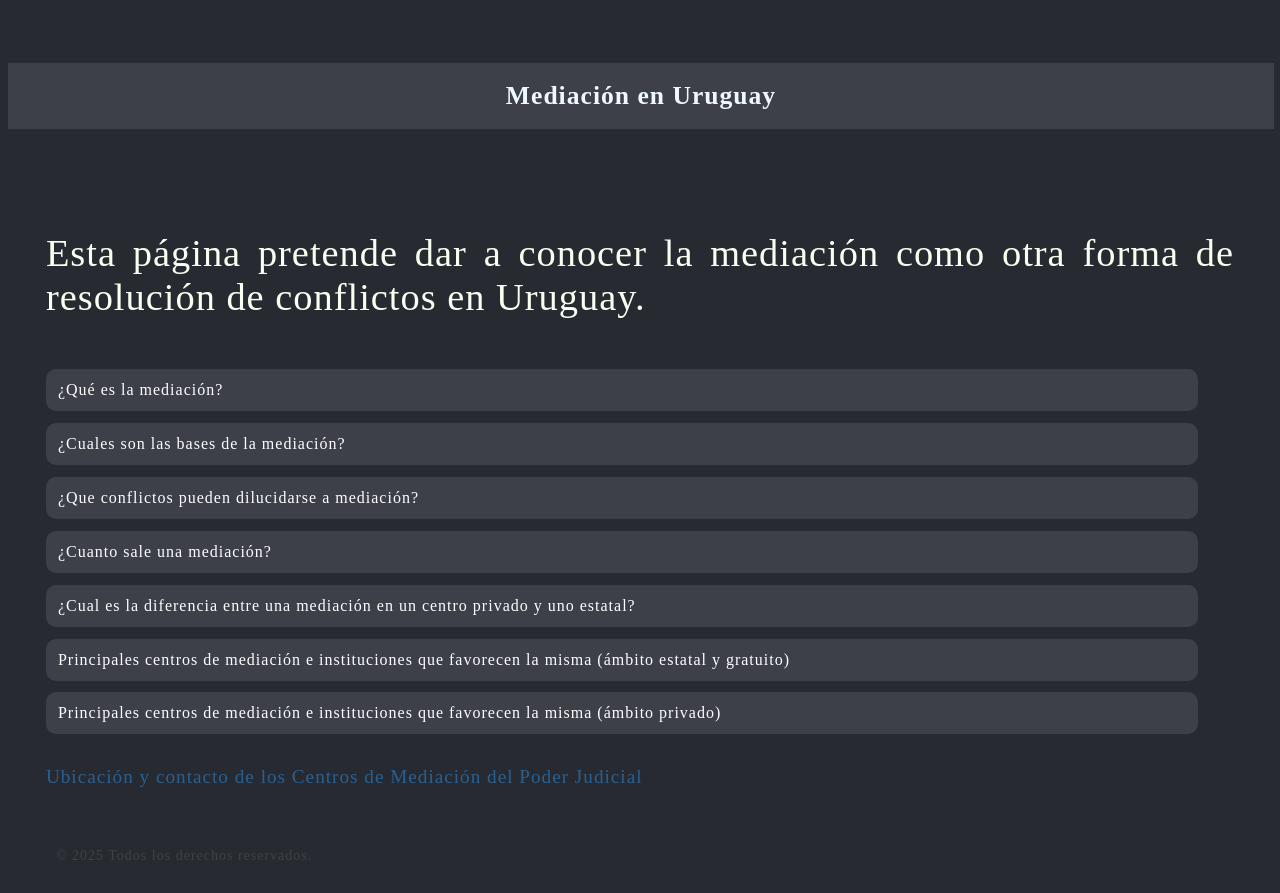
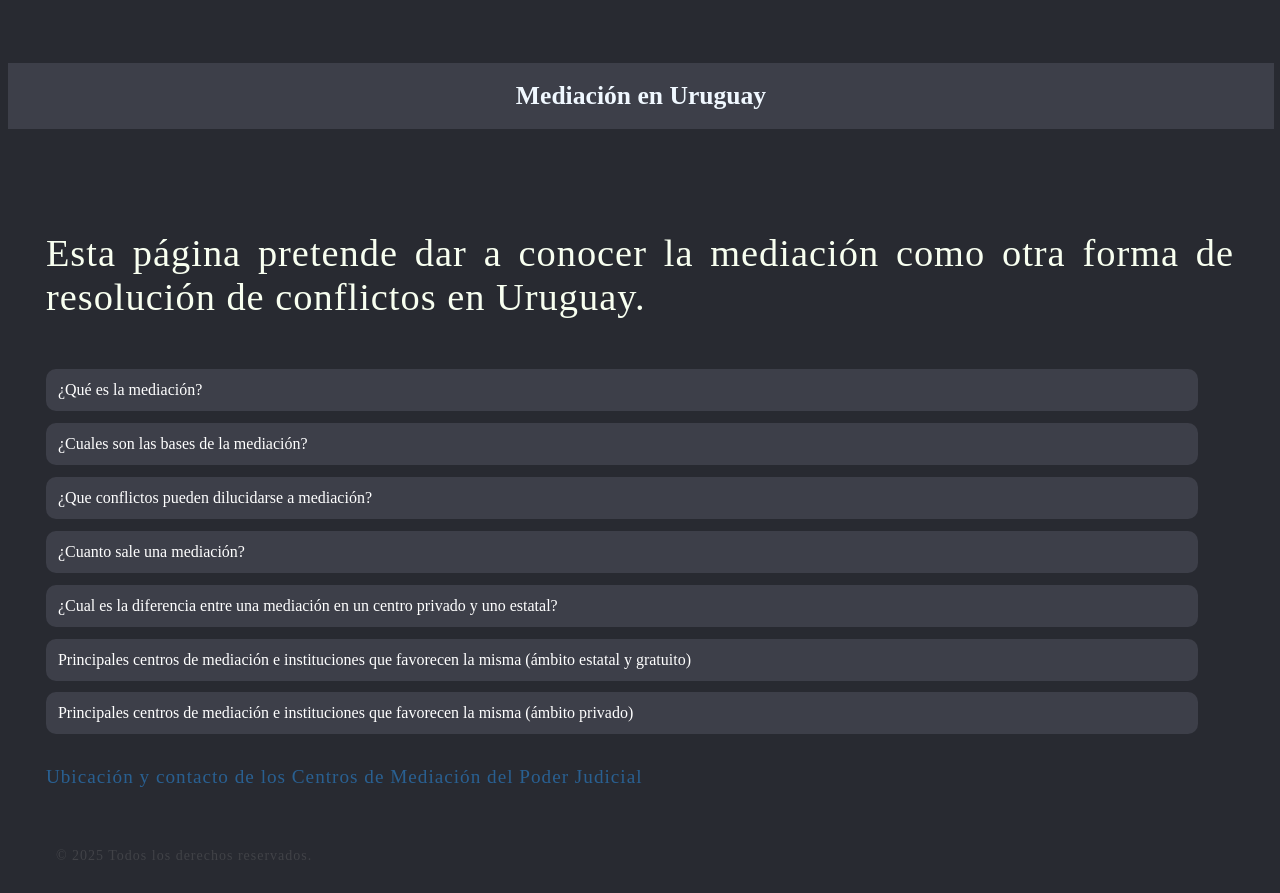
Before and after one commit to luzulo23/mediacion_en_uruguay, a plain HTML site: page index.html in a window 1280 px wide. Drawn offline with Linux system fonts and the light colour scheme; a web font is replaced by a local one.

Commit message:
letter spaciong

```diff
--- a/styles/main.css
+++ b/styles/main.css
@@ -31,7 +31,7 @@ h1 {
     color: var(--color-titulo);
     font-family: "Baskervville", serif;
     font-size: 5vw;
-    letter-spacing: 1px;
+    letter-spacing: 1%;
     text-align: justify;
 }
 
@@ -56,7 +56,7 @@ p {
     font-weight: 500;
     font-style: normal;
     font-size: 3vw;
-    letter-spacing: 1px;
+    letter-spacing: 1%;
     text-align: justify;
 }
 
@@ -87,7 +87,7 @@ p {
     border-radius: 10px;
     transition-duration: 0.2s;
     font-family: "Baskervville", serif;
-    letter-spacing: 1px;
+    letter-spacing: 1%;
     text-align: justify;
 
 }
```
